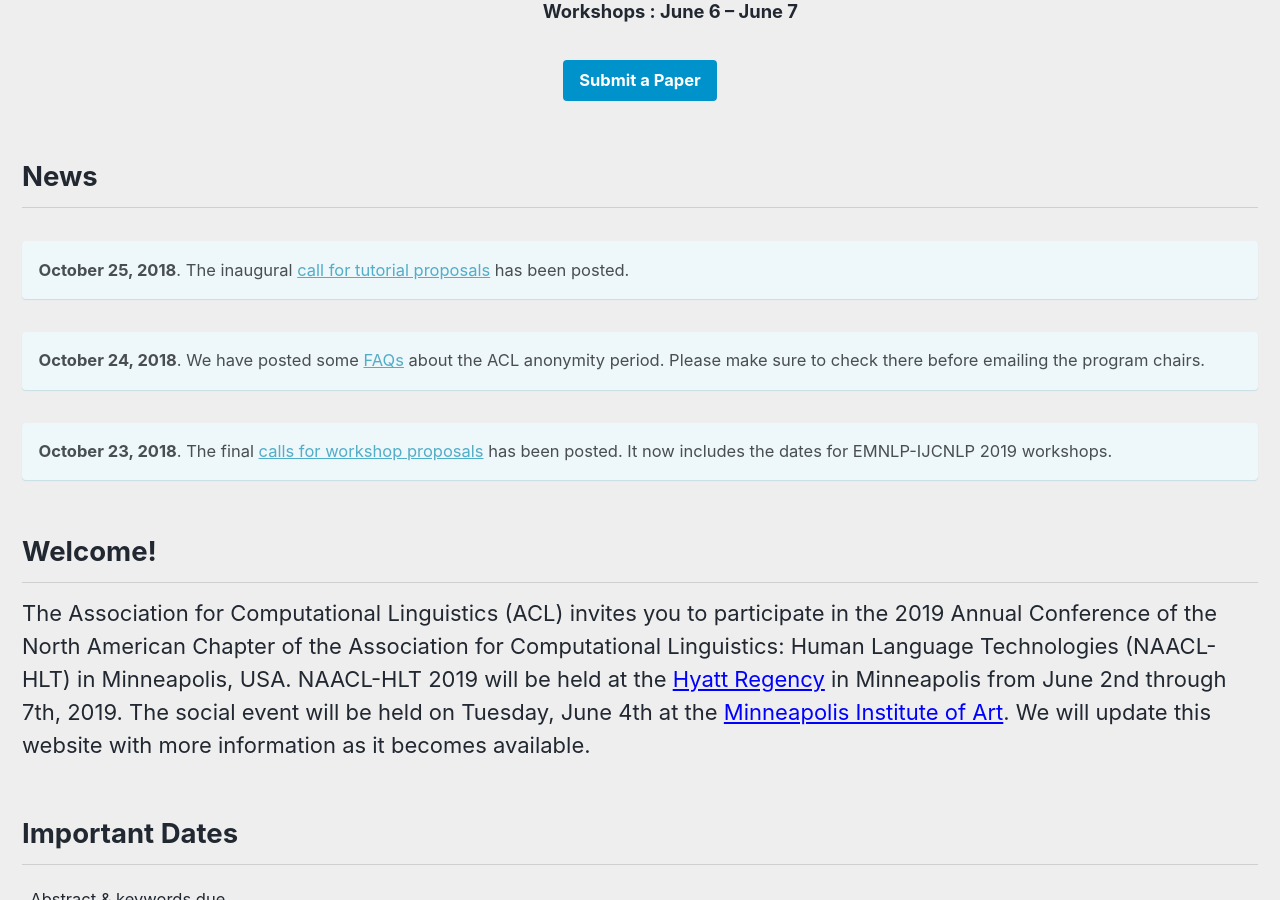
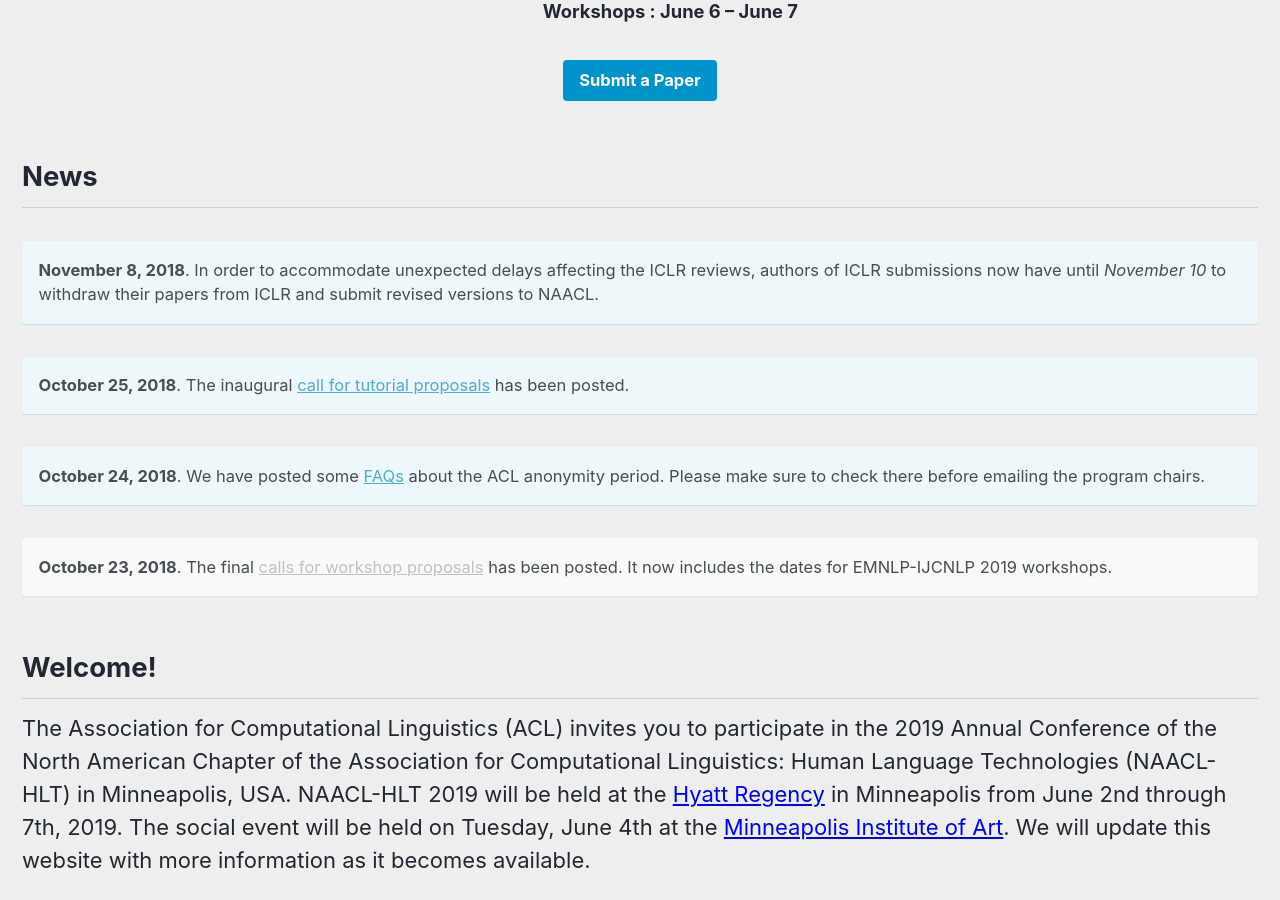
Before and after one commit to naacl-org/naacl-2021-website, a Jekyll site: the page built from _pages/home.md, in a window 1280 px wide and 900 px high, scrolled down 616 px. Built offline with Jekyll 4.4.1, drawn with Linux system fonts in a browser that asks for light colours; nearby versions of some CDN libraries.

Commit message:
Add ICLR news notice.

```diff
--- a/_pages/home.md
+++ b/_pages/home.md
@@ -18,6 +18,9 @@
 
 <h2>News</h2>
 
+**November 8, 2018**. In order to accommodate unexpected delays affecting the ICLR reviews, authors of ICLR submissions now have until *November 10* to withdraw their papers from ICLR and submit revised versions to NAACL.
+{: .notice--info}
+
 **October 25, 2018**. The inaugural [call for tutorial proposals](/calls/tutorials/) has been posted.
 {: .notice--info}
 
@@ -25,7 +28,7 @@
 {: .notice--info}
 
 **October 23, 2018**. The final [calls for workshop proposals](/calls/workshops) has been posted. It now includes the dates for EMNLP-IJCNLP 2019 workshops.
-{: .notice--info}
+{: .notice}
 
 <h2>Welcome!</h2>
 
```
